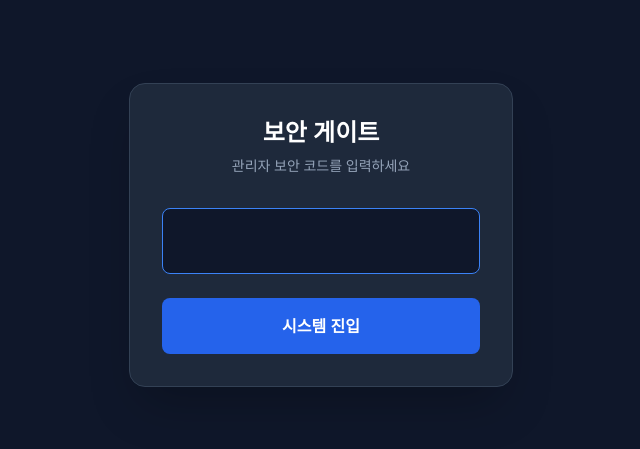
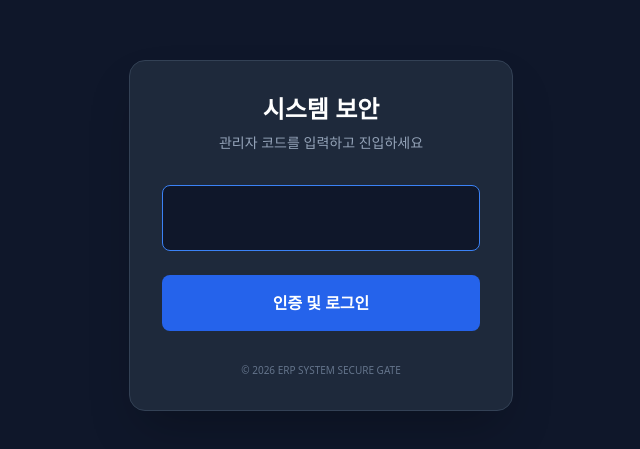
Before and after one commit to freepass-creator/freeepasserp2, a React (Vite) app: page / in a window 1280 px wide. Shown: the part 165-614 px from the top of the page, without its empty margins (319-959 px from the left). Built offline with nearby package versions, Linux system fonts and the light colour scheme.

Commit message:
Update App.js

```diff
--- a/src/App.js
+++ b/src/App.js
@@ -5,28 +5,31 @@ export default function App() {
 
   const handleSubmit = (e) => {
     e.preventDefault();
-    if (code === '1234') alert('인증 성공!');
-    else alert('보안 코드를 확인하세요.');
+    if (code === '1234') alert('인증되었습니다!');
+    else alert('보안 코드가 틀립니다.');
   };
 
   return (
-    <div className="min-h-screen flex items-center justify-center bg-[#0F172A] font-sans">
+    <div className="min-h-screen flex items-center justify-center bg-[#0F172A]">
       <div className="w-full max-w-sm p-8 bg-[#1E293B] rounded-2xl shadow-2xl border border-slate-700 text-center">
-        <h1 className="text-2xl font-bold text-white mb-2">보안 게이트</h1>
-        <p className="text-slate-400 text-sm mb-8">관리자 보안 코드를 입력하세요</p>
+        <div className="mb-8">
+          <h1 className="text-2xl font-bold text-white mb-2">시스템 보안</h1>
+          <p className="text-slate-400 text-sm">관리자 코드를 입력하고 진입하세요</p>
+        </div>
 
         <form onSubmit={handleSubmit}>
           <input
             type="password"
-            className="w-full p-4 bg-[#0F172A] border border-slate-600 rounded-lg text-white text-center text-2xl tracking-[10px] outline-none focus:border-blue-500"
+            className="w-full p-4 bg-[#0F172A] border border-slate-600 rounded-lg text-white text-center text-2xl tracking-[10px] outline-none focus:border-blue-500 transition-all"
             value={code}
             onChange={(e) => setCode(e.target.value)}
             autoFocus
           />
           <button className="w-full mt-6 p-4 bg-blue-600 hover:bg-blue-500 text-white font-bold rounded-lg transition-colors">
-            시스템 진입
+            인증 및 로그인
           </button>
         </form>
+        <p className="mt-8 text-[10px] text-slate-500">© 2026 ERP SYSTEM SECURE GATE</p>
       </div>
     </div>
   );
```
